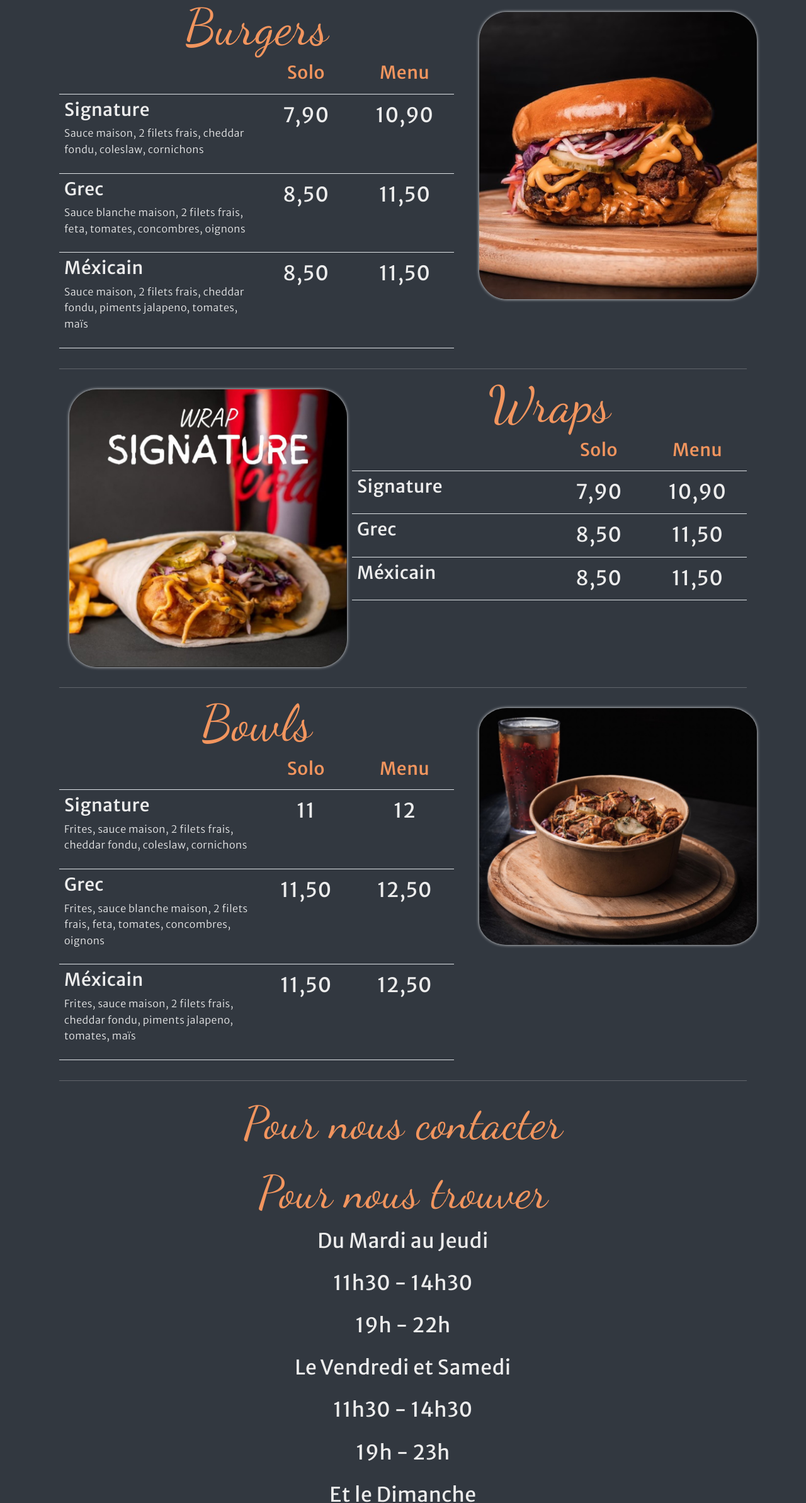
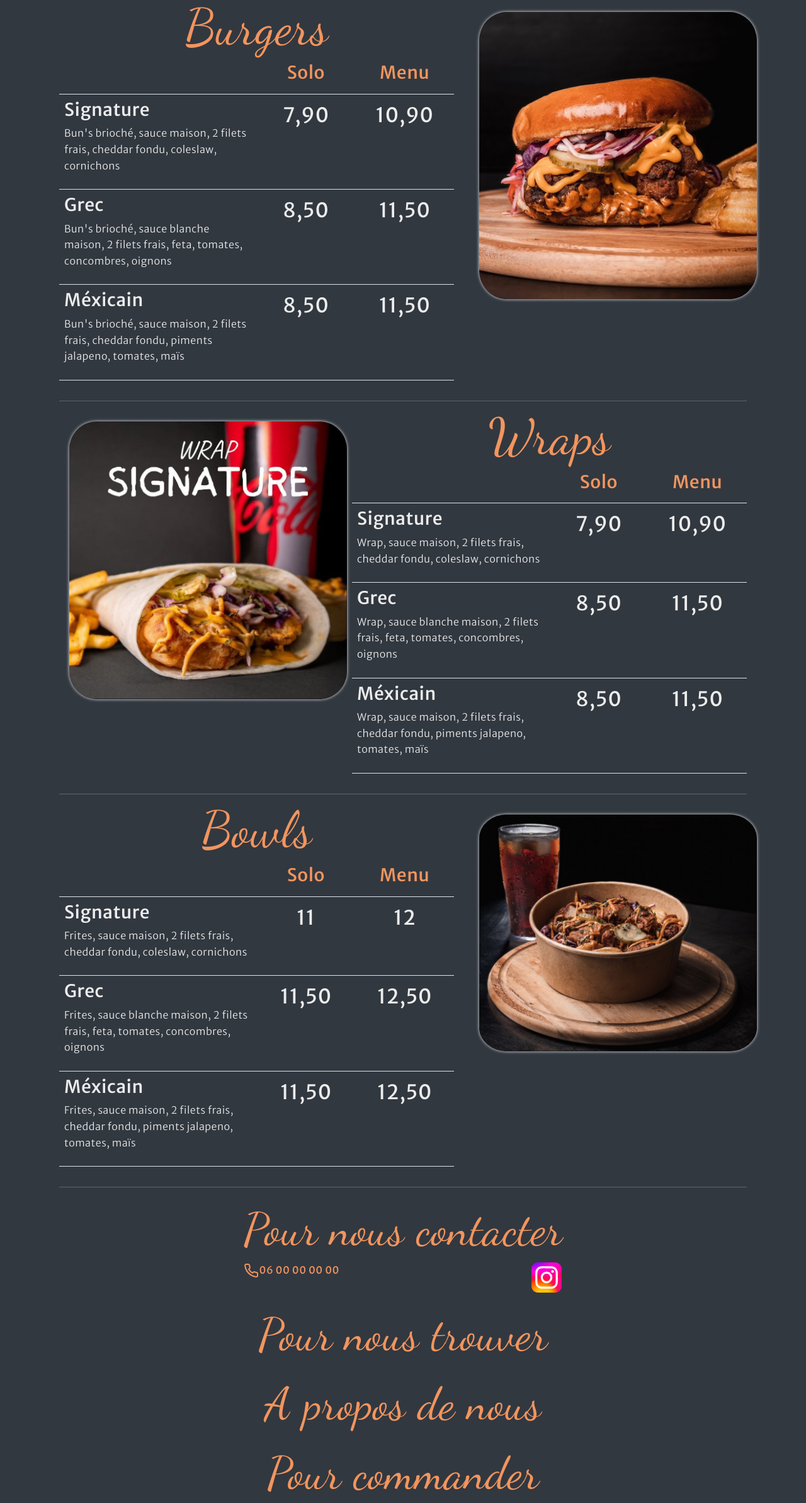
Before and after one commit to JuKohl/DosBrosChicken, a plain HTML site: page index.html in a window 1280 px wide. Shown: the part 905-3291 px from the top of the page at 63% size. Drawn offline with nearby package versions, Linux system fonts and the light colour scheme.

Commit message:
link to instagram added

```diff
--- a/index.html
+++ b/index.html
@@ -82,17 +82,17 @@
               </thead>
               <tbody>
                 <tr>
-                  <td><h3>Signature</h3><p class="p-description-dish">Sauce maison, 2 filets frais, cheddar fondu, coleslaw, cornichons</p></td>
+                  <td><h3>Signature</h3><p class="p-description-dish">Bun's brioché, sauce maison, 2 filets frais, cheddar fondu, coleslaw, cornichons</p></td>
                   <td class="text-center td-price">7,90</td>
                   <td class="text-center td-price">10,90</td>
                 </tr>
                 <tr>
-                  <td><h3>Grec</h3><p class="p-description-dish">Sauce blanche maison, 2 filets frais, feta, tomates, concombres, oignons</p></td>
+                  <td><h3>Grec</h3><p class="p-description-dish">Bun's brioché, sauce blanche maison, 2 filets frais, feta, tomates, concombres, oignons</p></td>
                   <td class="text-center td-price">8,50</td>
                   <td class="text-center td-price">11,50</td>
                 </tr>
                 <tr>
-                  <td><h3>Méxicain</h3><p class="p-description-dish">Sauce maison, 2 filets frais, cheddar fondu, piments jalapeno, tomates, maïs</p></td>
+                  <td><h3>Méxicain</h3><p class="p-description-dish">Bun's brioché, sauce maison, 2 filets frais, cheddar fondu, piments jalapeno, tomates, maïs</p></td>
                   <td class="text-center td-price">8,50</td>
                   <td class="text-center td-price">11,50</td>
                 </tr>
@@ -118,17 +118,17 @@
               </thead>
               <tbody>
                 <tr>
-                  <td><h3>Signature</h3></td>
+                  <td><h3>Signature</h3><p class="p-description-dish">Wrap, sauce maison, 2 filets frais, cheddar fondu, coleslaw, cornichons</p></td>
                   <td class="text-center td-price">7,90</td>
                   <td class="text-center td-price">10,90</td>
                 </tr>
                 <tr>
-                  <td><h3>Grec</h3></td>
+                  <td><h3>Grec</h3><p class="p-description-dish">Wrap, sauce blanche maison, 2 filets frais, feta, tomates, concombres, oignons</p></td>
                   <td class="text-center td-price">8,50</td>
                   <td class="text-center td-price">11,50</td>
                 </tr>
                 <tr>
-                  <td><h3>Méxicain</h3></td>
+                  <td><h3>Méxicain</h3><p class="p-description-dish">Wrap, sauce maison, 2 filets frais, cheddar fondu, piments jalapeno, tomates, maïs</p></td>
                   <td class="text-center td-price">8,50</td>
                   <td class="text-center td-price">11,50</td>
                 </tr>
@@ -181,11 +181,19 @@
       <!-- Start : contact -->
       <div id="contact">
         <h2 class="display-2 mt-4">Pour nous contacter</h2>
+        <div class="containe d-flex justify-content-evenly">
+          <a href="tel:0600000000" class="phone-number"><svg xmlns="http://www.w3.org/2000/svg" width="24" height="24" viewBox="0 0 24 24" fill="none" stroke="#F2955E" stroke-width="2" stroke-linecap="round" stroke-linejoin="round" class="lucide lucide-phone"><path d="M22 16.92v3a2 2 0 0 1-2.18 2 19.79 19.79 0 0 1-8.63-3.07 19.5 19.5 0 0 1-6-6 19.79 19.79 0 0 1-3.07-8.67A2 2 0 0 1 4.11 2h3a2 2 0 0 1 2 1.72 12.84 12.84 0 0 0 .7 2.81 2 2 0 0 1-.45 2.11L8.09 9.91a16 16 0 0 0 6 6l1.27-1.27a2 2 0 0 1 2.11-.45 12.84 12.84 0 0 0 2.81.7A2 2 0 0 1 22 16.92z"/></svg>06 00 00 00 00</a>
+          <a class="text-body-secondary" href="https://www.instagram.com/dosbros_chicken/?igsh=dTR5bGptNXlrenJq"><img src="./img/Instagram_logo_2022.svg" width="48" height="48" alt="lien vers la page Instagram de Dos Bros Chicken" /></a>
+          </div>
+        </div>
       </div>
       <!-- End : contact -->
       <!-- Start : where and when -->
       <div class="container">
         <h2 class="display-2 mt-4">Pour nous trouver</h2>
+        <h2 class="display-2 mt-4">A propos de nous</h2>
+        <h2 class="display-2 mt-4">Pour commander</h2>
+
         <div class="text-center div-work">
           <p>Du Mardi au Jeudi</p>
           <p>11h30 - 14h30</p>
@@ -202,6 +210,8 @@
           <iframe src="https://www.google.com/maps/embed?pb=!1m18!1m12!1m3!1d2553.0225302308622!2d5.381455779889018!3d43.29341595574004!2m3!1f0!2f0!3f0!3m2!1i1024!2i768!4f13.1!3m3!1m2!1s0x12c9c104de78745b%3A0x6593bbcccfe0cb03!2sDosBros%20Chicken!5e0!3m2!1sfr!2sfr!4v1738242614311!5m2!1sfr!2sfr" width="600" height="450" style="border:0;" allowfullscreen="" loading="lazy" referrerpolicy="no-referrer-when-downgrade"></iframe>        </div>
       </div>
       <!-- End : where and when -->
+      <!-- Start : commands' links -->
+      <!-- End : commands' links -->
     </div>
   </main>
   <footer class="py-3 footer-navbar">
--- a/styles.css
+++ b/styles.css
@@ -5,7 +5,7 @@
   box-sizing: border-box;
 }
 
-a {
+a, .phone-number {
   color: initial;
   text-decoration: none;
 }
@@ -72,7 +72,7 @@ li > .nav-link:hover {
   color: #F2955E;
 }
 
-footer > p, div > h2 {
+footer > p, div > h2, .phone-number {
   color: #F2955E;
 }
 
```
Also changed, not shown: img/Instagram_logo_2022.svg (added), img/phone.svg (added).
